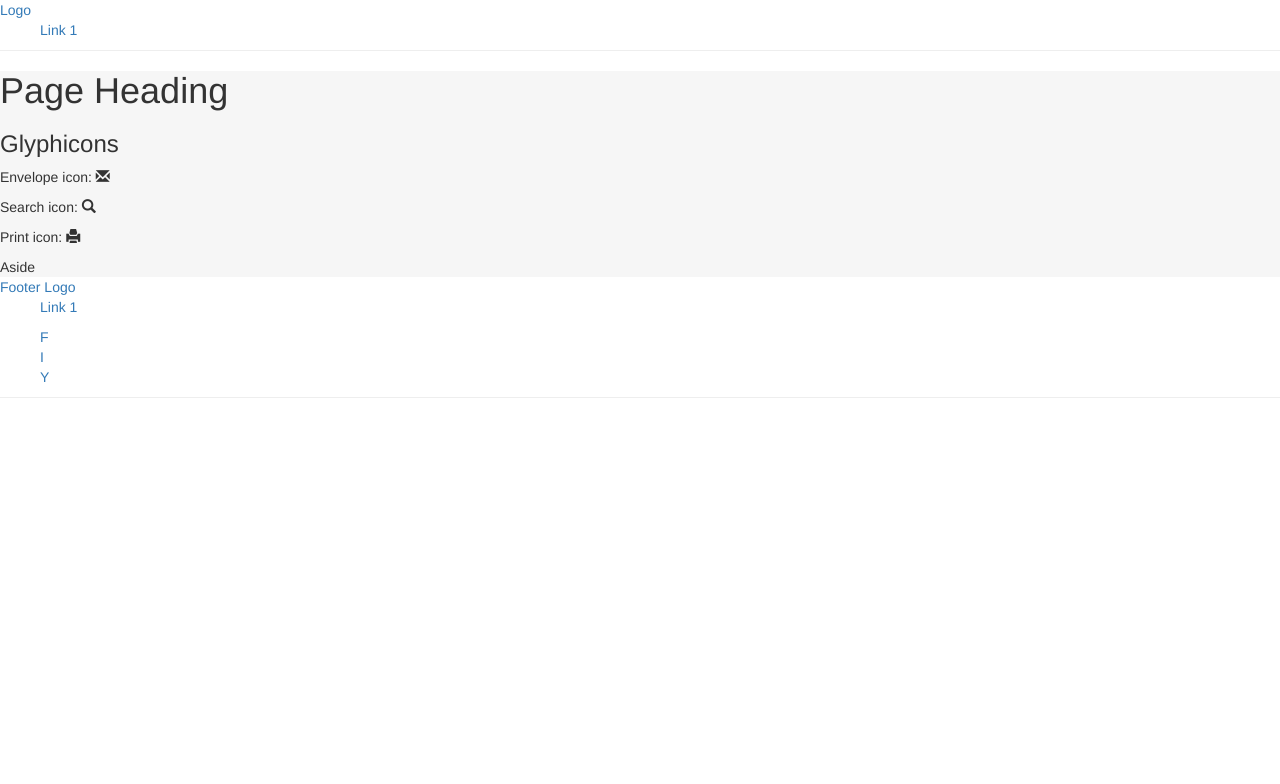
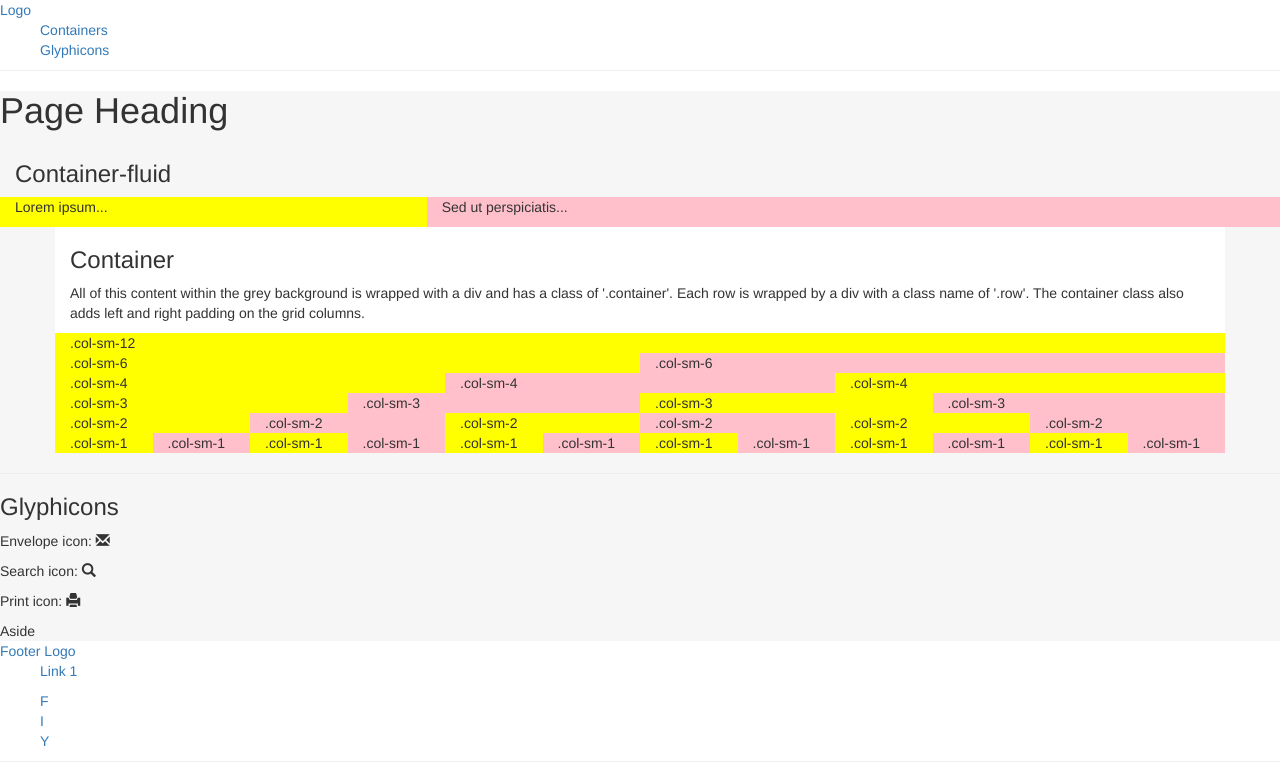
Before and after one commit to ivankrauseza/hamburg, a plain HTML site: page index.html in a window 1280 px wide. Drawn offline with nearby package versions, Linux system fonts and the light colour scheme.

Commit message:
Demo: I have added rows with different bootstrap column widths

```diff
--- a/index.html
+++ b/index.html
@@ -24,7 +24,10 @@
         <nav>
             <ul>
                 <li>
-                    <a href="./">Link 1</a>
+                    <a href="./">Containers</a>
+                </li>
+                <li>
+                    <a href="./">Glyphicons</a>
                 </li>
             </ul>
         </nav>
@@ -36,6 +39,67 @@
         </section>
         <section>
             <article>
+                <div class="container-fluid">
+                    <h3>Container-fluid</h3>
+                    <div class="row">
+                      <div class="col-sm-3 col-md-6 col-lg-4" style="background-color:yellow;">
+                        <p>Lorem ipsum...</p>
+                      </div>
+                      <div class="col-sm-9 col-md-6 col-lg-8" style="background-color:pink;">
+                        <p>Sed ut perspiciatis...</p>
+                      </div>
+                    </div>
+                  </div>
+                <div class="container" style="background-color:white;">
+                    <h3>Container</h3>
+                    <p>
+                        All of this content within the grey background is wrapped with a div and has a class of '.container'.
+                        Each row is wrapped by a div with a class name of '.row'.
+                        The container class also adds left and right padding on the grid columns.
+                    </p>
+                    <div class="row">
+                        <div class="col-sm-12" style="background-color:yellow;">.col-sm-12</div>
+                    </div>
+                    <div class="row">
+                        <div class="col-sm-6" style="background-color:yellow;">.col-sm-6</div>
+                        <div class="col-sm-6" style="background-color:pink;">.col-sm-6</div>
+                    </div>
+                    <div class="row">
+                        <div class="col-sm-4" style="background-color:yellow;">.col-sm-4</div>
+                        <div class="col-sm-4" style="background-color:pink;">.col-sm-4</div>
+                        <div class="col-sm-4" style="background-color:yellow;">.col-sm-4</div>
+                    </div>
+                    <div class="row">
+                        <div class="col-sm-3" style="background-color:yellow;">.col-sm-3</div>
+                        <div class="col-sm-3" style="background-color:pink;">.col-sm-3</div>
+                        <div class="col-sm-3" style="background-color:yellow;">.col-sm-3</div>
+                        <div class="col-sm-3" style="background-color:pink;">.col-sm-3</div>
+                    </div>
+                    <div class="row">
+                        <div class="col-sm-2" style="background-color:yellow;">.col-sm-2</div>
+                        <div class="col-sm-2" style="background-color:pink;">.col-sm-2</div>
+                        <div class="col-sm-2" style="background-color:yellow;">.col-sm-2</div>
+                        <div class="col-sm-2" style="background-color:pink;">.col-sm-2</div>
+                        <div class="col-sm-2" style="background-color:yellow;">.col-sm-2</div>
+                        <div class="col-sm-2" style="background-color:pink;">.col-sm-2</div>
+                    </div>
+                    <div class="row">
+                        <div class="col-sm-1" style="background-color:yellow;">.col-sm-1</div>
+                        <div class="col-sm-1" style="background-color:pink;">.col-sm-1</div>
+                        <div class="col-sm-1" style="background-color:yellow;">.col-sm-1</div>
+                        <div class="col-sm-1" style="background-color:pink;">.col-sm-1</div>
+                        <div class="col-sm-1" style="background-color:yellow;">.col-sm-1</div>
+                        <div class="col-sm-1" style="background-color:pink;">.col-sm-1</div>
+                        <div class="col-sm-1" style="background-color:yellow;">.col-sm-1</div>
+                        <div class="col-sm-1" style="background-color:pink;">.col-sm-1</div>
+                        <div class="col-sm-1" style="background-color:yellow;">.col-sm-1</div>
+                        <div class="col-sm-1" style="background-color:pink;">.col-sm-1</div>
+                        <div class="col-sm-1" style="background-color:yellow;">.col-sm-1</div>
+                        <div class="col-sm-1" style="background-color:pink;">.col-sm-1</div>
+                    </div>
+                </div>
+
+                <hr>
                 <h3>Glyphicons</h3>
                 <p>Envelope icon: <span class="glyphicon glyphicon-envelope"></span></p>
                 <p>Search icon: <span class="glyphicon glyphicon-search"></span></p>
```
